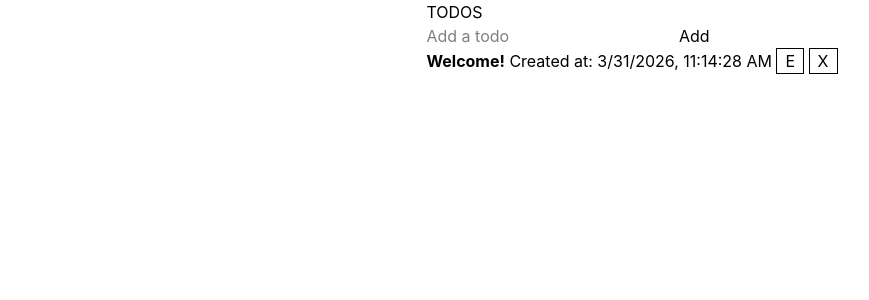
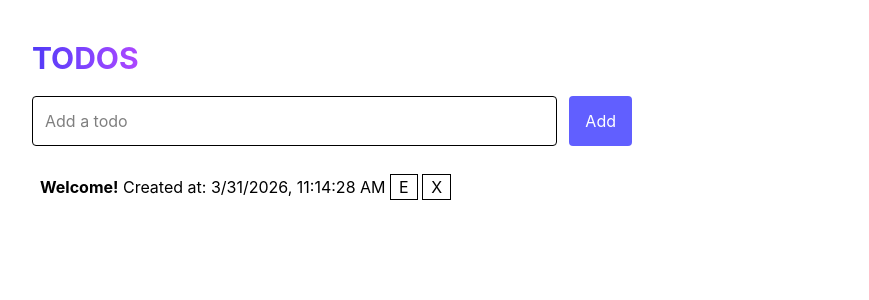
Before and after one commit to mathiasscherer2007/tasks-app, a SvelteKit app: page / in a window 1280 px wide. Shown: the top 300 px of the page, without its empty margins (8-877 px from the left). Built offline with nearby package versions, Linux system fonts and the light colour scheme; no server answers.

Commit message:
Add styling to main page

```diff
--- a/src/routes/+layout.svelte
+++ b/src/routes/+layout.svelte
@@ -1,5 +1,5 @@
 <script lang="ts">
-	import favicon from '$lib/assets/favicon.svg';
+	import favicon from '$lib/assets/favicon.png';
 	import '../app.css';
 
 	let { children } = $props();
--- a/src/routes/+page.svelte
+++ b/src/routes/+page.svelte
@@ -3,17 +3,16 @@
 	import TodoListItem from '$lib/components/TodoListItem.svelte';
 
 	let { data, form } = $props();
-
-
 </script>
 
 {#if form?.error}
 	{alert(form.error)}
 {/if}
 
-<div class="centered">
-	<h1>TODOS</h1>
-	<form method="POST" action="?/create" use:enhance>
+<div class="w-screen h-screen p-10">
+	<h1 class="w-fit text-3xl font-bold mb-5 text-transparent bg-clip-text bg-linear-to-l from-purple-500 to-indigo-600">TODOS</h1>
+	<div class="w-1/2 flex flex-col">
+		<form class="flex-1 flex gap-3" method="POST" action="?/create" use:enhance>
 			<input
 				name="description"
 				value={form?.description ?? ''}
@@ -21,25 +20,19 @@
 				type="text"
 				placeholder="Add a todo"
 				required
+				class="p-3 flex-1 border rounded focus:outline-2 focus:outline-indigo-500"
 			/>
-		<button>Add</button>
+			<button class="rounded px-4 bg-indigo-500 text-white cursor-pointer hover:bg-indigo-600">Add</button>
 		</form>
 
-	<ul>
+		<ul class="w-full my-5 flex flex-col gap-2 p-2">
 			{#if data.todos.length > 0}
 				{#each data.todos as todo (todo.id)}
 					<TodoListItem description={todo.description} id={todo.id} createdAt={todo.createdAt} />
 				{/each}
 			{:else}
-			<li>no data do display</li>
+				<li class="text-gray-500 italic">no data do display :(</li>
 			{/if}
 		</ul>
 	</div>
-
-<style>
-	.centered {
-		height: 100vh;
-		width: fit-content;
-		margin: 0 auto;
-	}
-</style>
+</div>
```
Also changed, not shown: src/lib/assets/favicon.png (added), src/lib/assets/favicon.svg (deleted). Lines whose indentation alone changed are shown as unchanged.
